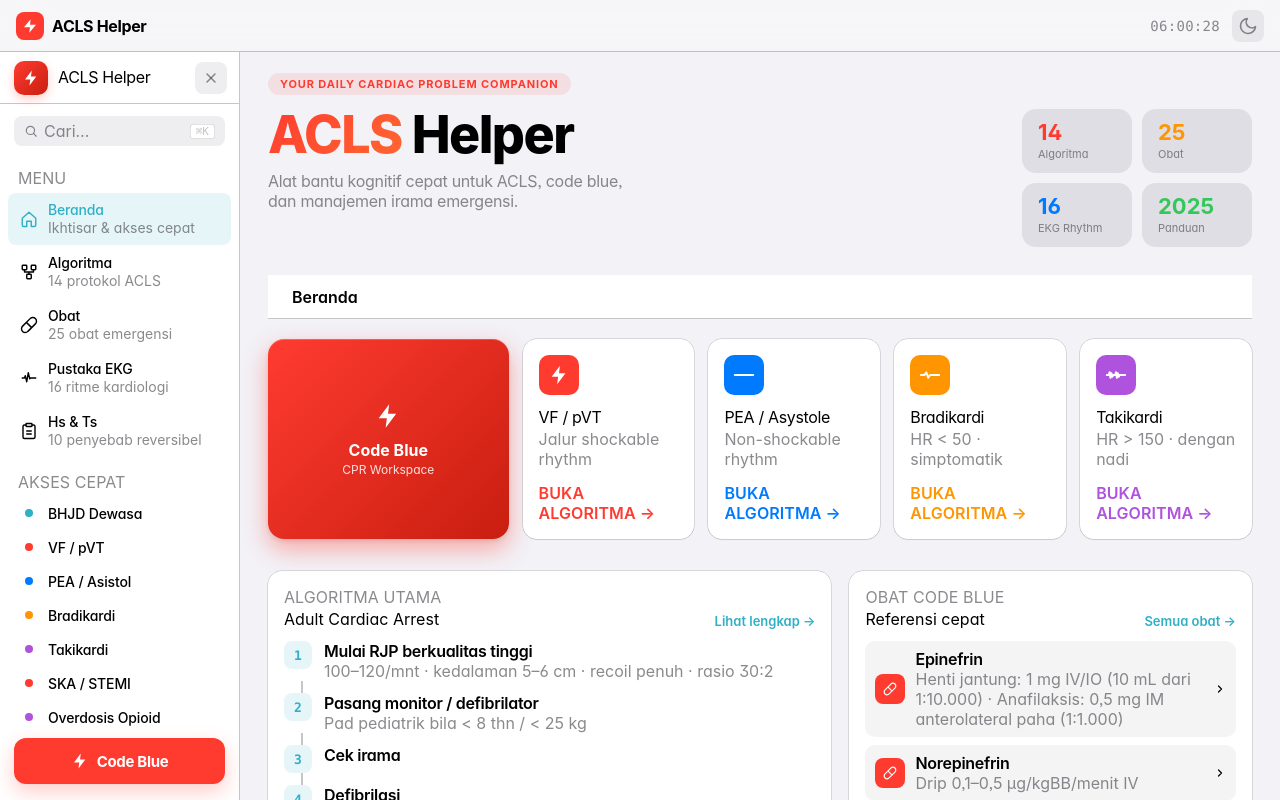
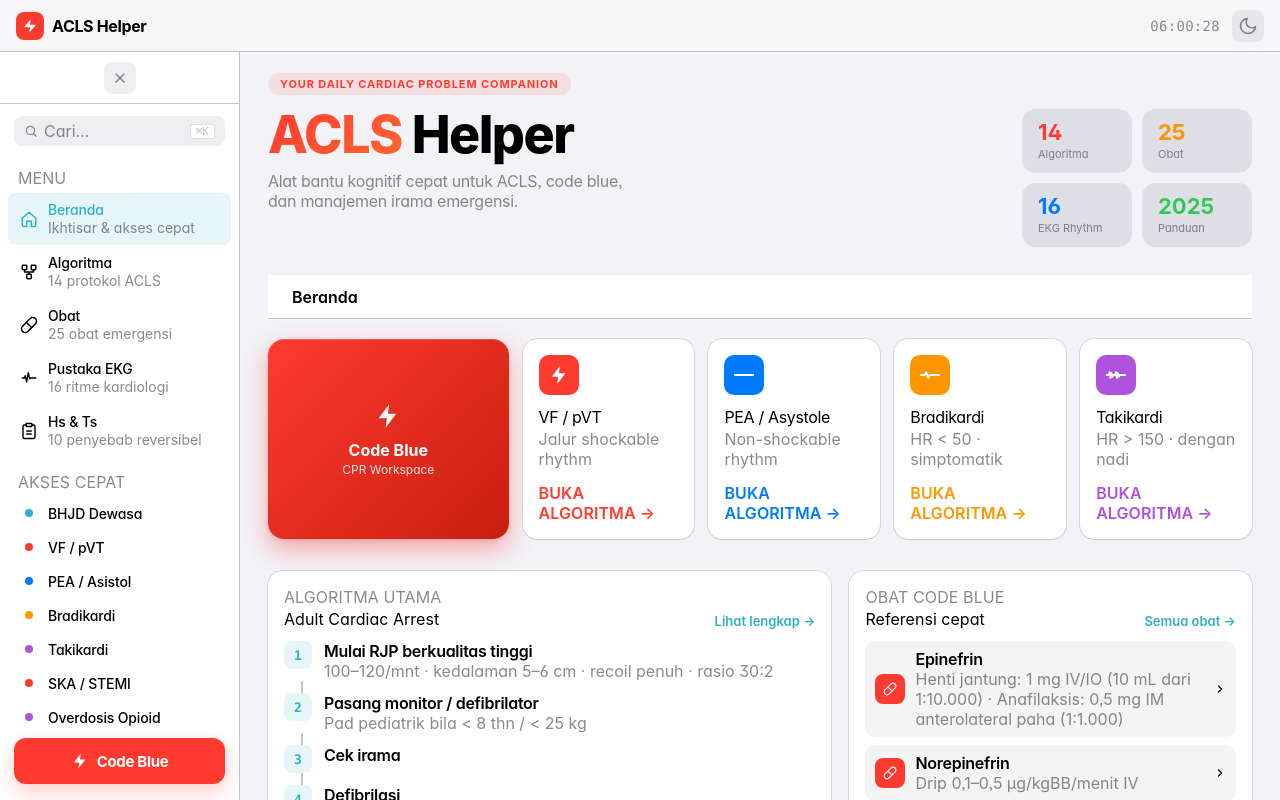
Before and after one commit to rizqanfahlevvi/aclshelper, a React (Vite) app: page / in a window 1280 px wide. Built offline with nearby package versions, Linux system fonts and the light colour scheme; a web font is replaced by a local one.

Commit message:
remove duplicate ACLS Helper brand from sidebar

```diff
--- a/src/screens/desktop/index.jsx
+++ b/src/screens/desktop/index.jsx
@@ -23,17 +23,7 @@ export function DesktopSidebar({ active, onChange, onOpenCpr, collapsed = false,
   return (
     <aside className={collapsed ? 'acls-sidebar acls-sidebar--collapsed' : 'acls-sidebar'}>
       <div className="acls-sidebar-brand"
-        style={{ justifyContent: collapsed ? 'center' : 'space-between', padding: collapsed ? '0 12px' : '0 12px 0 14px', height: 52 }}>
-        {!collapsed && (
-          <div style={{ display: 'flex', gap: 10, alignItems: 'center' }}>
-            <div style={{ width: 34, height: 34, borderRadius: 10, background: 'linear-gradient(135deg, var(--danger), #c81e10)',
-              color: '#fff', display: 'inline-flex', alignItems: 'center', justifyContent: 'center',
-              boxShadow: '0 4px 10px rgba(255,59,48,0.25)', flexShrink: 0 }}>
-              <Icons.boltFill size={18}/>
-            </div>
-            <div className="t-headline" style={{ lineHeight: 1.1 }}>ACLS Helper</div>
-          </div>
-        )}
+        style={{ justifyContent: 'center', padding: '0 12px', height: 52 }}>
         <button onClick={onToggleCollapse}
           style={{ width: 32, height: 32, borderRadius: 8, background: 'var(--fill-tertiary)',
             border: 0, cursor: 'pointer', color: 'var(--label-secondary)',
```
